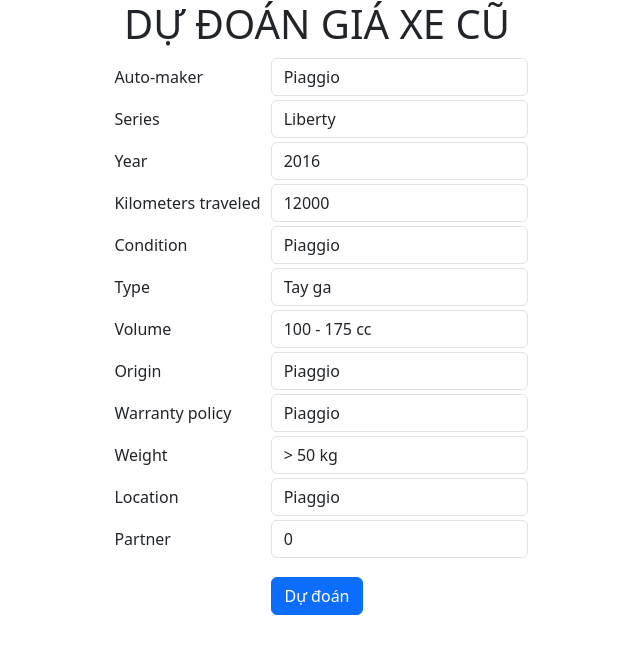
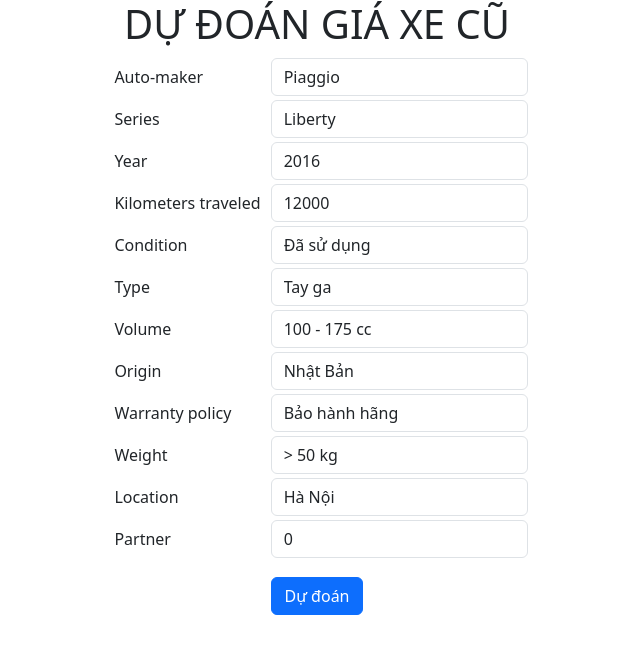
Before and after one commit to lamquocdat/IE224_Motorbike_Price_Prediction, a Flask app: page / in a window 1280 px wide. Shown: the top 654 px of the page, without its empty margins (323-963 px from the left). Run offline with Flask 3, Linux system fonts and the light colour scheme; parts of the project's set-up code (start-up, migrations or seed data) failed here and were passed over.

Commit message:
update value for inputs in index.html

```diff
--- a/webapp/templates/index.html
+++ b/webapp/templates/index.html
@@ -33,7 +33,7 @@
                     </tr>
                     <tr>
                         <td><label class="form-label m-2" for="condition">Condition</label></td>
-                        <td><input class="form-control" type="text" id="condition" placeholder="Piaggio" value="Piaggio"></td>
+                        <td><input class="form-control" type="text" id="condition" placeholder="Đã sử dụng" value="Đã sử dụng"></td>
                     </tr>
                     <tr>
                         <td><label class="form-label m-2" for="type">Type</label></td>
@@ -45,11 +45,11 @@
                     </tr>
                     <tr>
                         <td><label class="form-label m-2" for="origin">Origin</label></td>
-                        <td><input class="form-control" type="text" id="origin" placeholder="Piaggio" value="Piaggio"></td>
+                        <td><input class="form-control" type="text" id="origin" placeholder="Nhật Bản" value="Nhật Bản"></td>
                     </tr>
                     <tr>
                         <td><label class="form-label m-2" for="warranty_policy">Warranty policy</label></td>
-                        <td><input class="form-control" type="text" id="warranty_policy" placeholder="Piaggio" value="Piaggio"></td>
+                        <td><input class="form-control" type="text" id="warranty_policy" placeholder="Bảo hành hãng" value="Bảo hành hãng"></td>
                     </tr>
                     <tr>
                         <td><label class="form-label m-2" for="weight">Weight</label></td>
@@ -57,7 +57,7 @@
                     </tr>
                     <tr>
                         <td><label class="form-label m-2" for="location">Location</label></td>
-                        <td><input class="form-control" type="text" id="location" placeholder="Piaggio" value="Piaggio"></td>
+                        <td><input class="form-control" type="text" id="location" placeholder="Hà Nội" value="Hà Nội"></td>
                     </tr>
                     <tr>
                         <td><label class="form-label m-2" for="partner">Partner</label></td>
```
